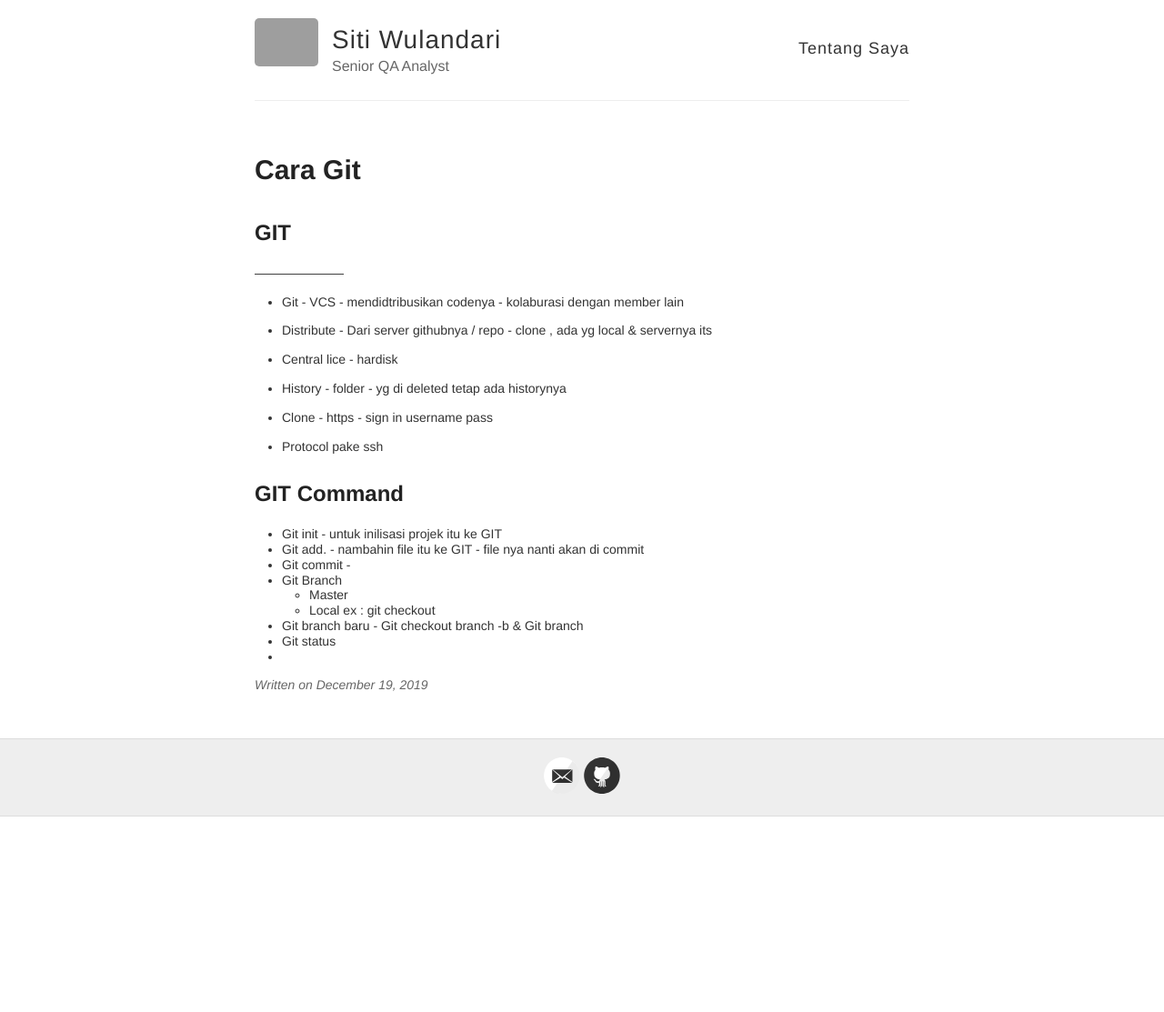
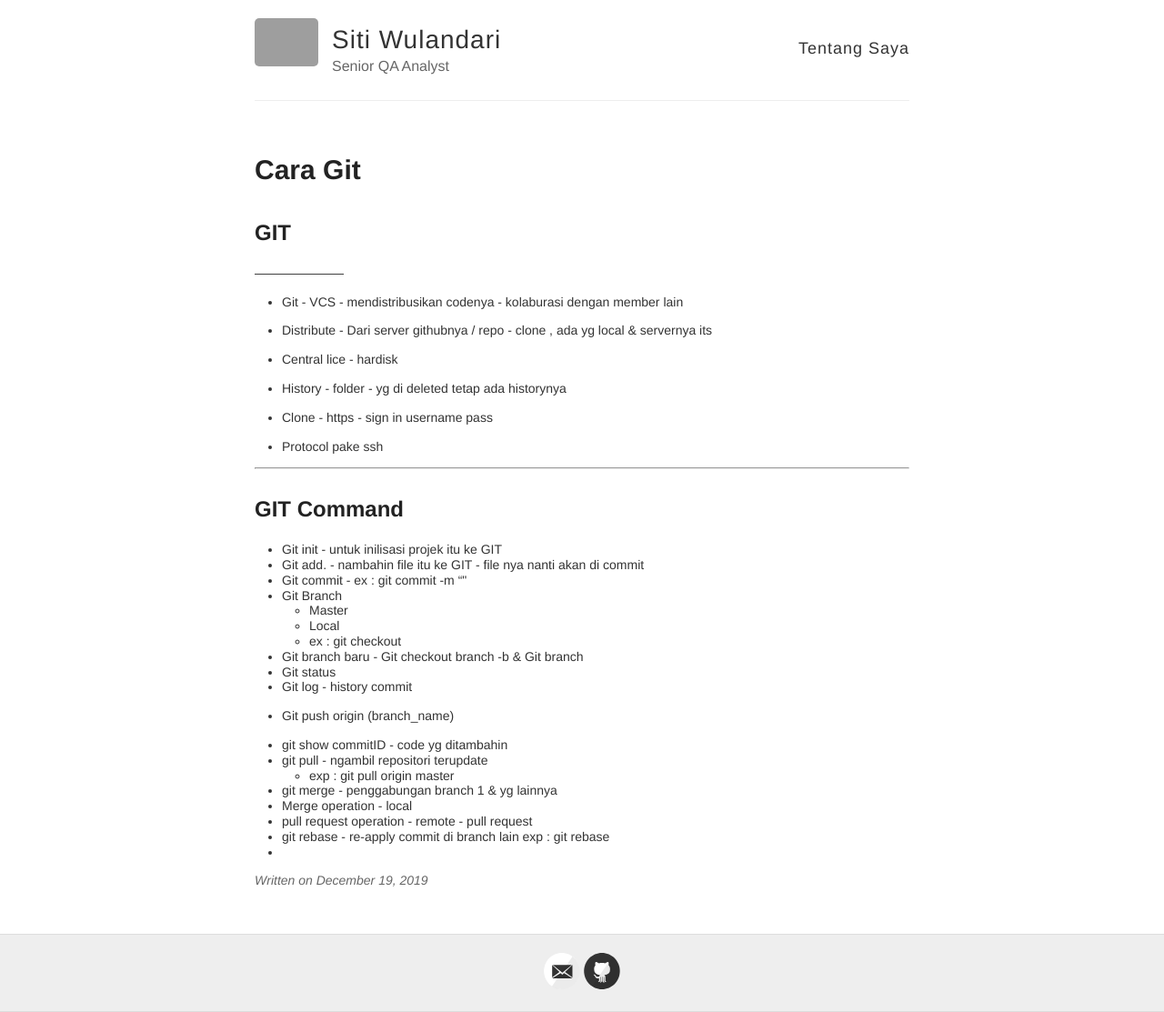
Before and after one commit to sitiwulandari/sitiwulandari.github.io, a Jekyll site: the page built from _posts/2019-12-19-Cara-GIT.md, in a window 1280 px wide. Shown: the whole page at 91% size. Built offline with Jekyll 4.4.1, drawn with Linux system fonts in a browser that asks for light colours; our own code applies the rules of GitHub Pages for plain Markdown files; before the commit the page ends 900 px from its top, so only the background shows below that; grey boxes are pictures that could not be loaded.

Commit message:
Update 2019-12-19-Cara-GIT.md

```diff
--- a/_posts/2019-12-19-Cara-GIT.md
+++ b/_posts/2019-12-19-Cara-GIT.md
@@ -1,7 +1,7 @@
 ## GIT
 ———————
 
-- Git - VCS - mendidtribusikan codenya - kolaburasi dengan member lain
+- Git - VCS - mendistribusikan codenya - kolaburasi dengan member lain
 
 - Distribute - Dari server githubnya / repo - clone , ada yg local & servernya its
 
@@ -13,15 +13,29 @@
 
 - Protocol pake ssh
 
+-----
 
 ## GIT Command
 * Git init - untuk inilisasi projek itu ke GIT
 * Git add. - nambahin file itu ke GIT - file nya nanti akan di commit
 * Git commit -
+    ex : git commit -m "<Message>"
 * Git Branch
     - Master
     - Local
-    ex : git checkout <barnch_name>
+    - ex : git checkout <barnch_name>
 * Git branch baru - Git checkout branch -b & Git branch
 * Git status
+* Git log - history commit
+* Git push origin (branch_name)
+
+* git show commitID - code yg ditambahin
+* git pull - ngambil repositori terupdate
+    - exp : git pull origin master
+* git merge - penggabungan branch 1 & yg lainnya
+* Merge operation - local
+* pull request operation -
+        remote -  pull request
+* git rebase - re-apply commit di branch lain
+    exp : git rebase <branch_name>
 *
```
